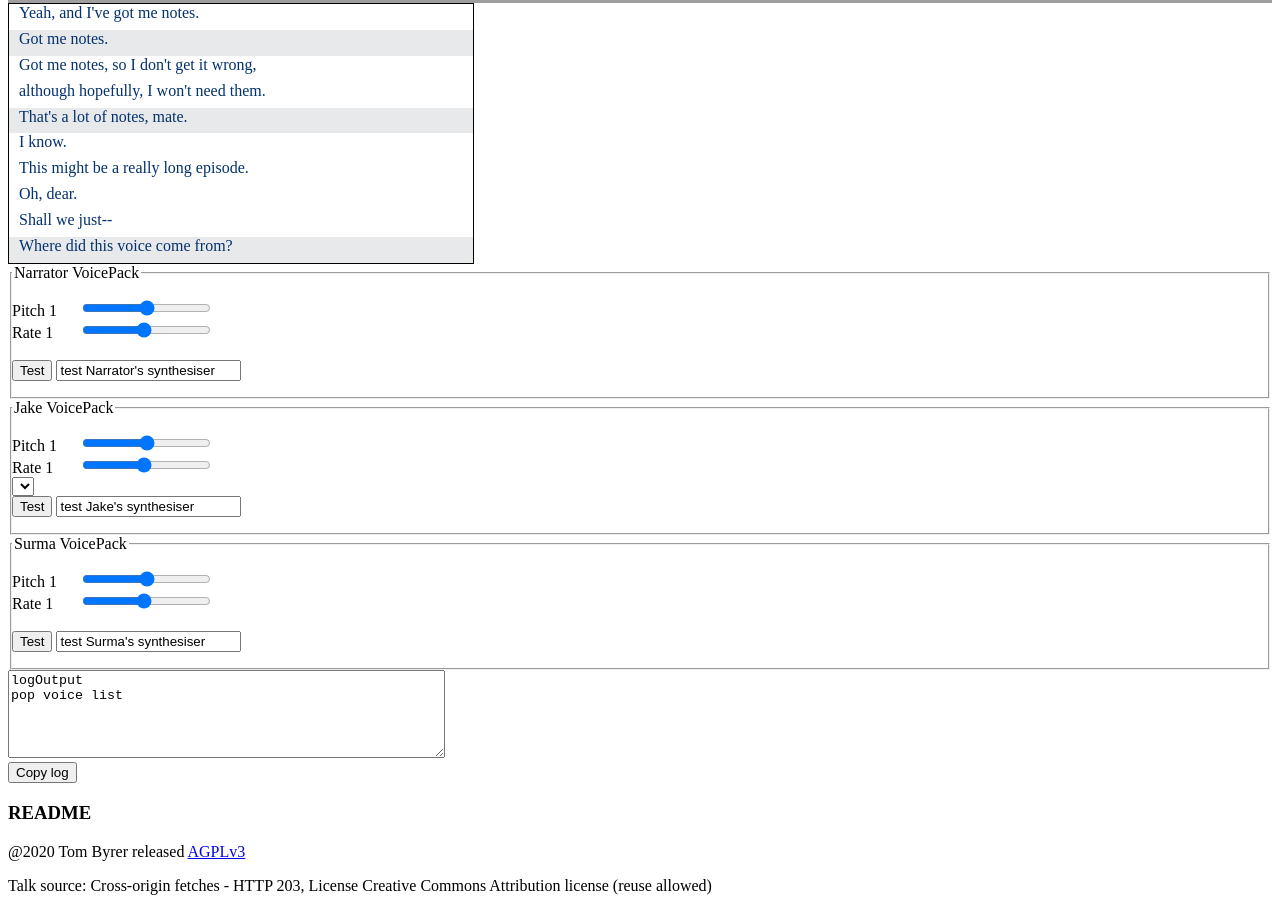
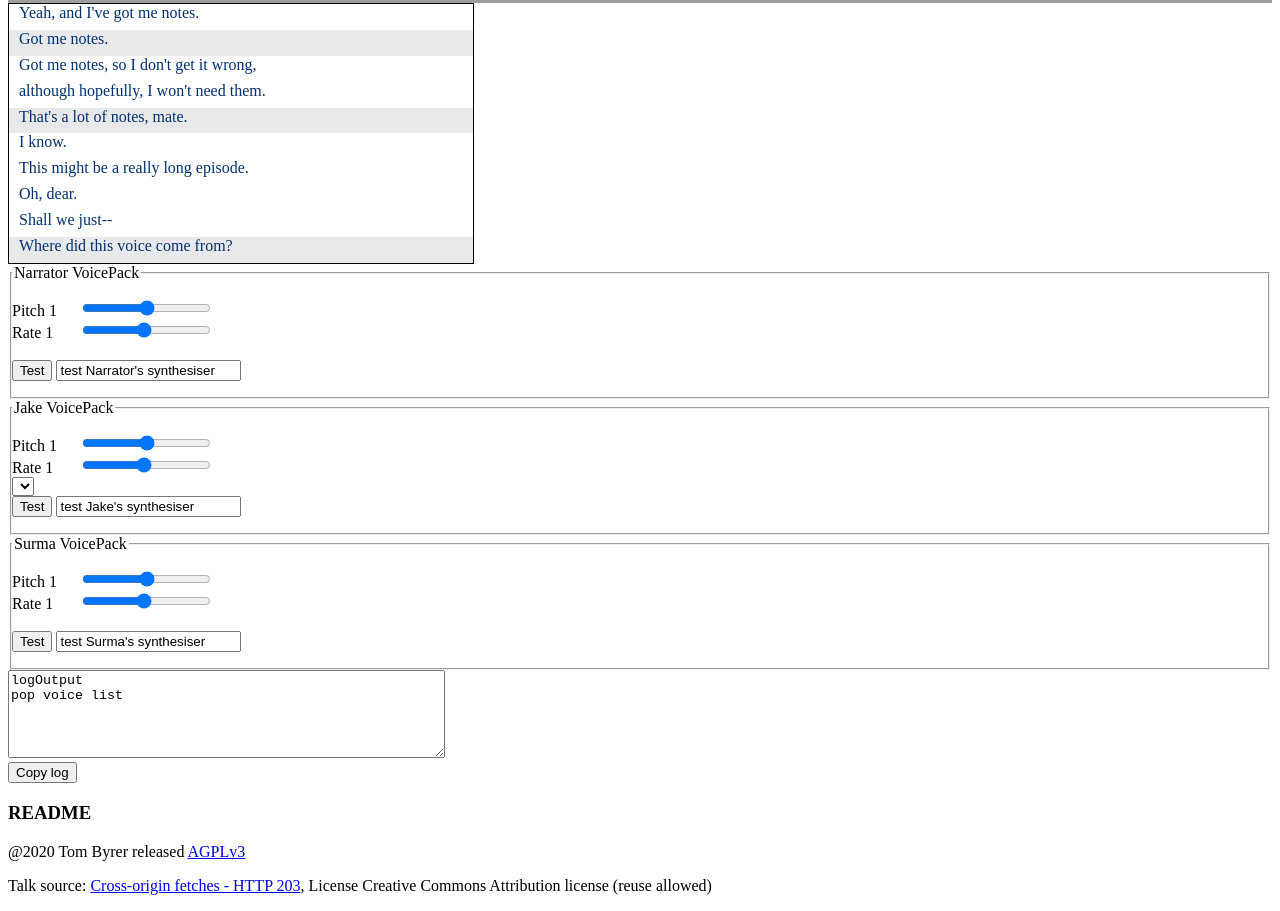
Before and after one commit to tomByrer/progressive-podcast-player, a website: page index.html in a window 1280 px wide. Shown: the part 359-1270 px from the top of the page. Drawn offline with Linux system fonts and the light colour scheme.

Commit message:
fix source link href

```diff
--- a/index.html
+++ b/index.html
@@ -1006,6 +1006,6 @@ async function speakLine({
 </script>
 <h3>README</h3>
 <p>@2020 Tom Byrer released <a href="https://www.gnu.org/licenses/agpl-3.0.en.html">AGPLv3</a></p>
-<p>Talk source: <a http="https://youtu.be/vfAHa5GBLio">Cross-origin fetches - HTTP 203</a>,  License
+<p>Talk source: <a href="https://youtu.be/vfAHa5GBLio">Cross-origin fetches - HTTP 203</a>,  License
   Creative Commons Attribution license (reuse allowed) </p>
 </body></html>
```
Also changed, not shown: src/foot.htm (+1 -1 lines).
